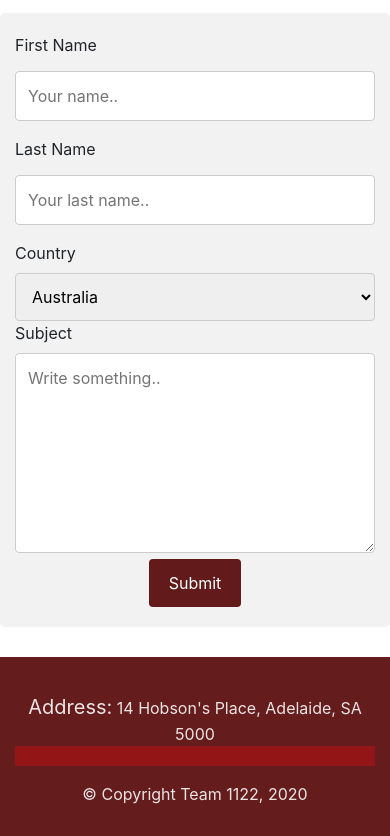
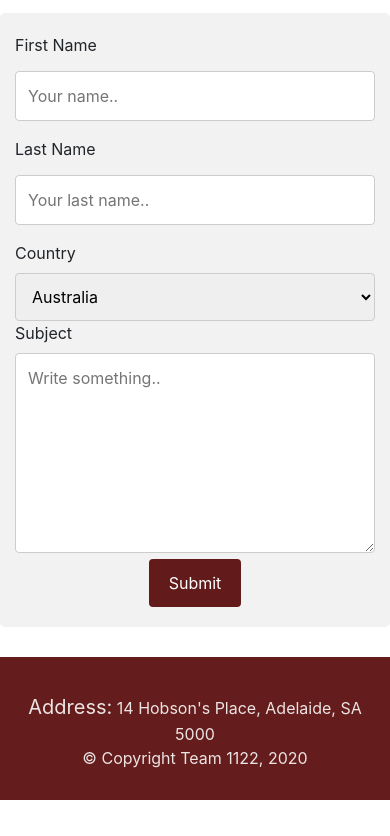
Before and after one commit to QuanTangUoA/QuanTangUoA.github.io, a website: page Contact_Us.html in a window 390 px wide. Shown: the part 371-1207 px from the top of the page. After the commit the page ends 1171 px from the top, so only its background shows below. Drawn offline with nearby package versions, Linux system fonts and the light colour scheme.

Commit message:
minor fixes

```diff
--- a/Contact_Us.html
+++ b/Contact_Us.html
@@ -59,7 +59,6 @@
                     <section id = "address" class = "col-12">
                         <span>Address:</span>
                         14 Hobson's Place,&nbsp;Adelaide, SA 5000
-                        <hr class = "d-block d-sm-none">
                     </section>
                 </div>
                 <div class = "text-center">&copy; Copyright Team 1122, 2020</div>
```
Also changed, not shown: WeCare.html (+0 -1 lines), index.html (+0 -1 lines), project.html (+0 -1 lines).
